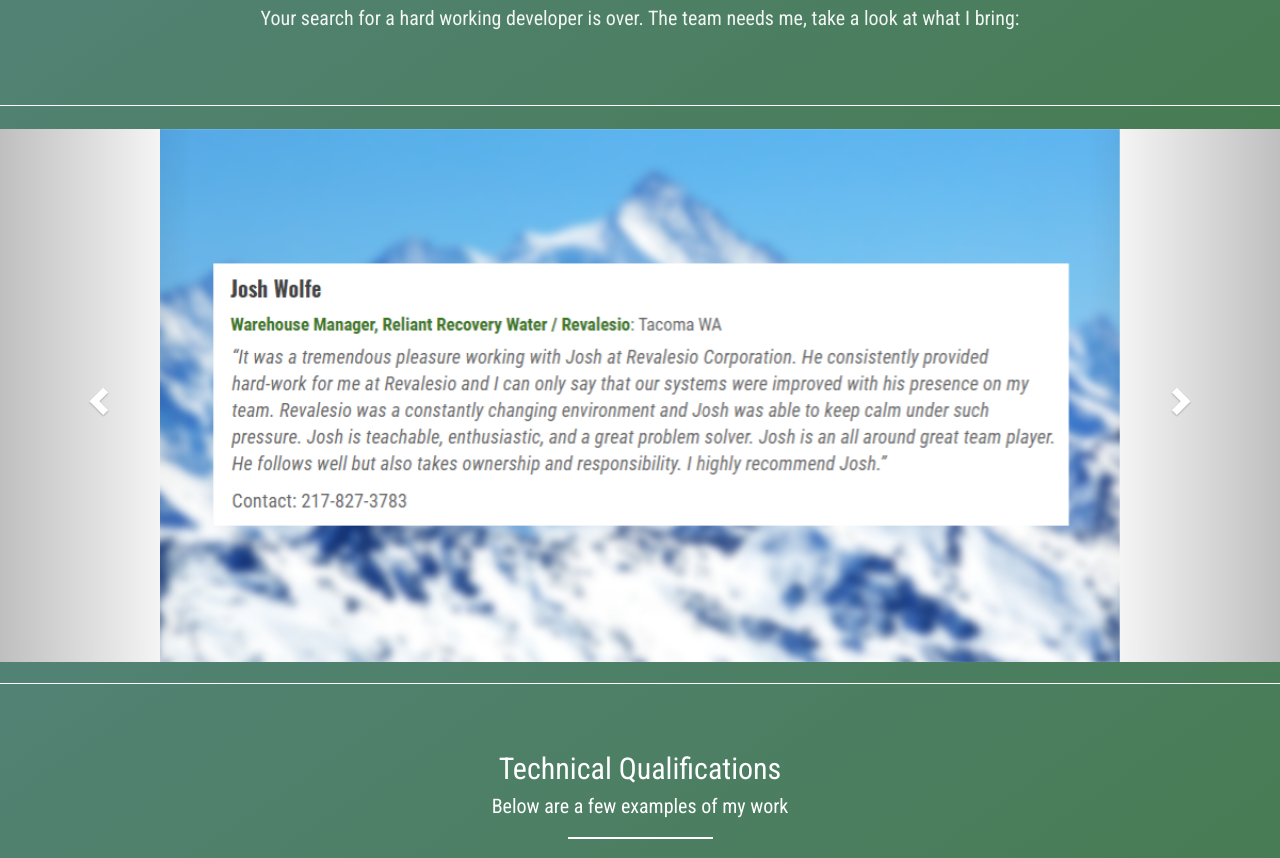
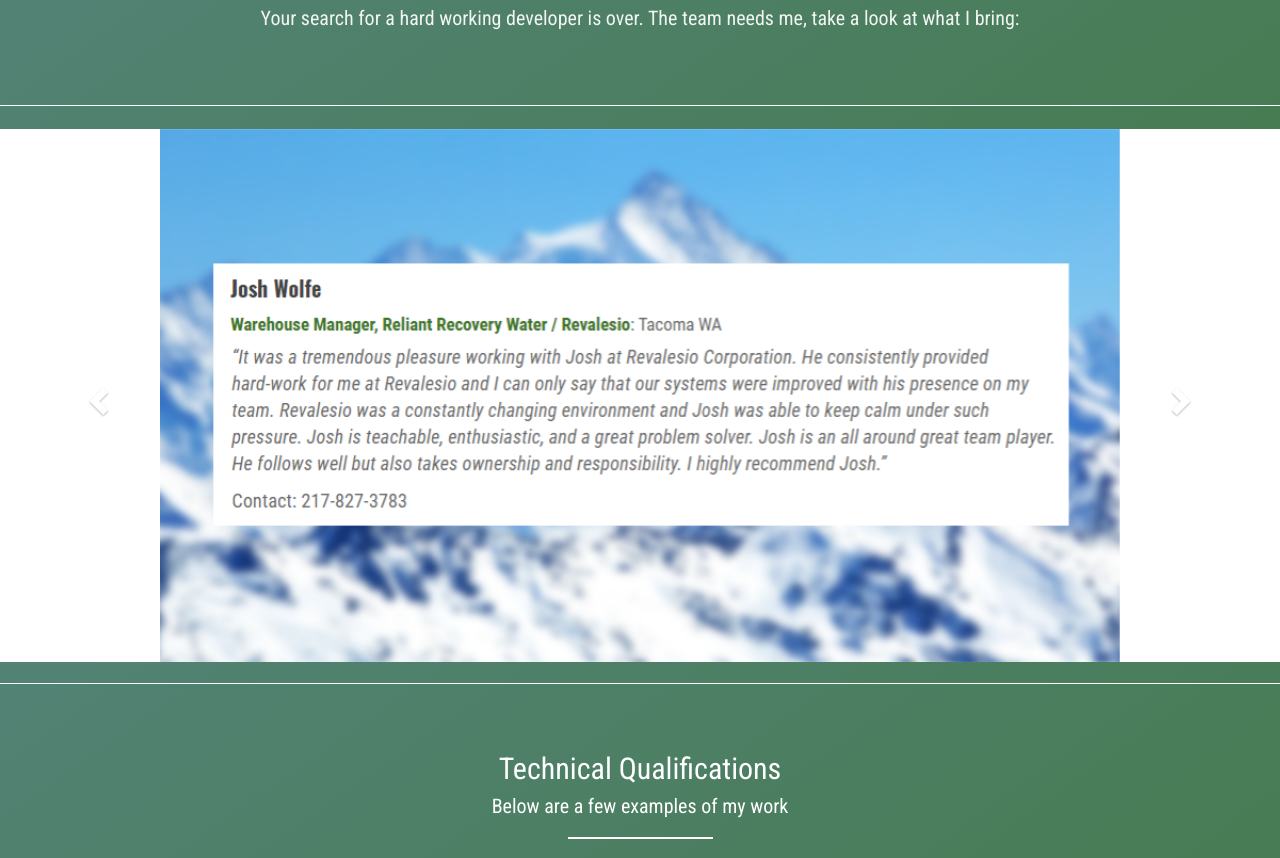
Before and after one commit to JoshBatchelor777/jsbatch, a website: page index.html in a window 1280 px wide. Shown: the part 947-1805 px from the top of the page. Drawn offline with nearby package versions, Linux system fonts and the light colour scheme.

Commit message:
carousel-controller_fixes

```diff
--- a/index.html
+++ b/index.html
@@ -151,11 +151,11 @@
 			</div>
 
 			<!-- Left and right controls -->
-			<a class="left carousel-control" href="#myCarousel" data-slide="prev">
+			<a class="carousel-control" href="#myCarousel" data-slide="prev">
 			  <span class="glyphicon glyphicon-chevron-left"></span>
 			  <span class="sr-only">Previous</span>
 			</a>
-			<a class="right carousel-control" href="#myCarousel" data-slide="next">
+			<a class="carousel-control" href="#myCarousel" data-slide="next" style="right: 0; left: auto;">
 			  <span class="glyphicon glyphicon-chevron-right"></span>
 			  <span class="sr-only">Next</span>
 			</a>
```
